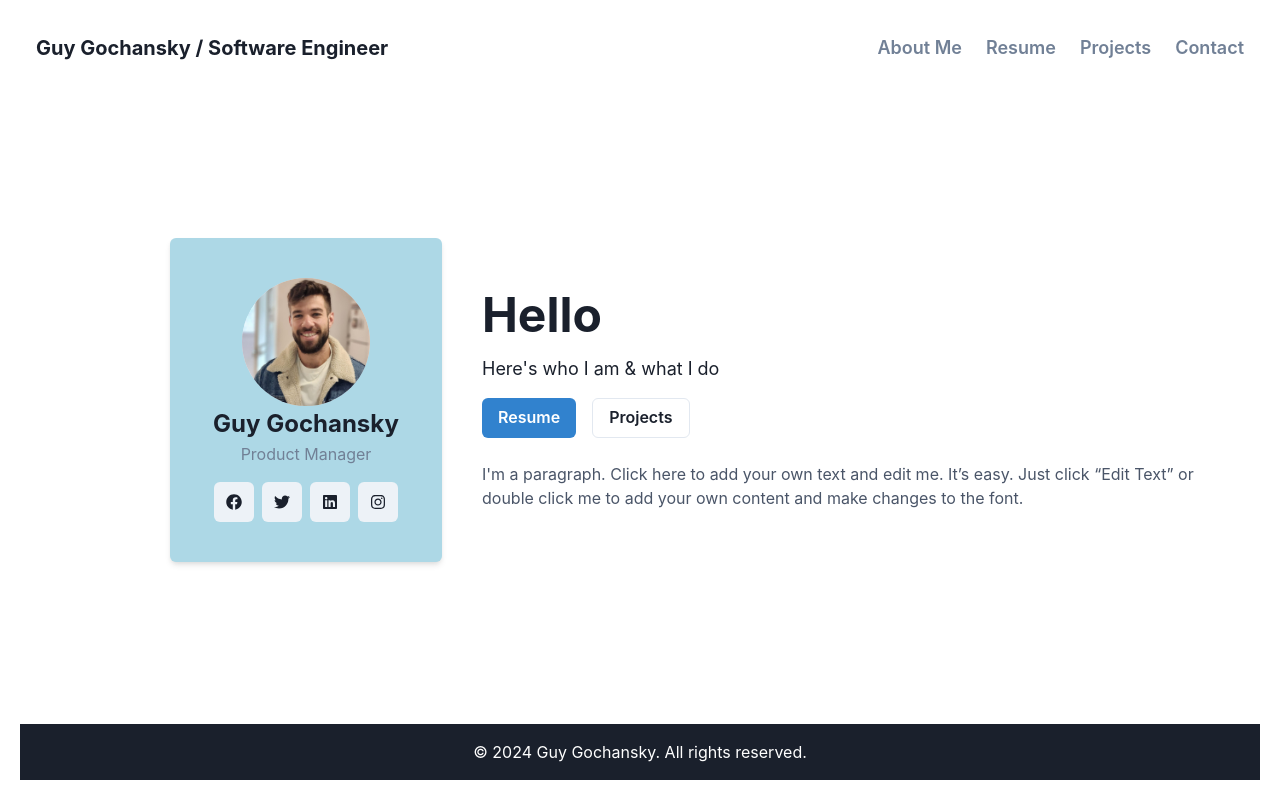
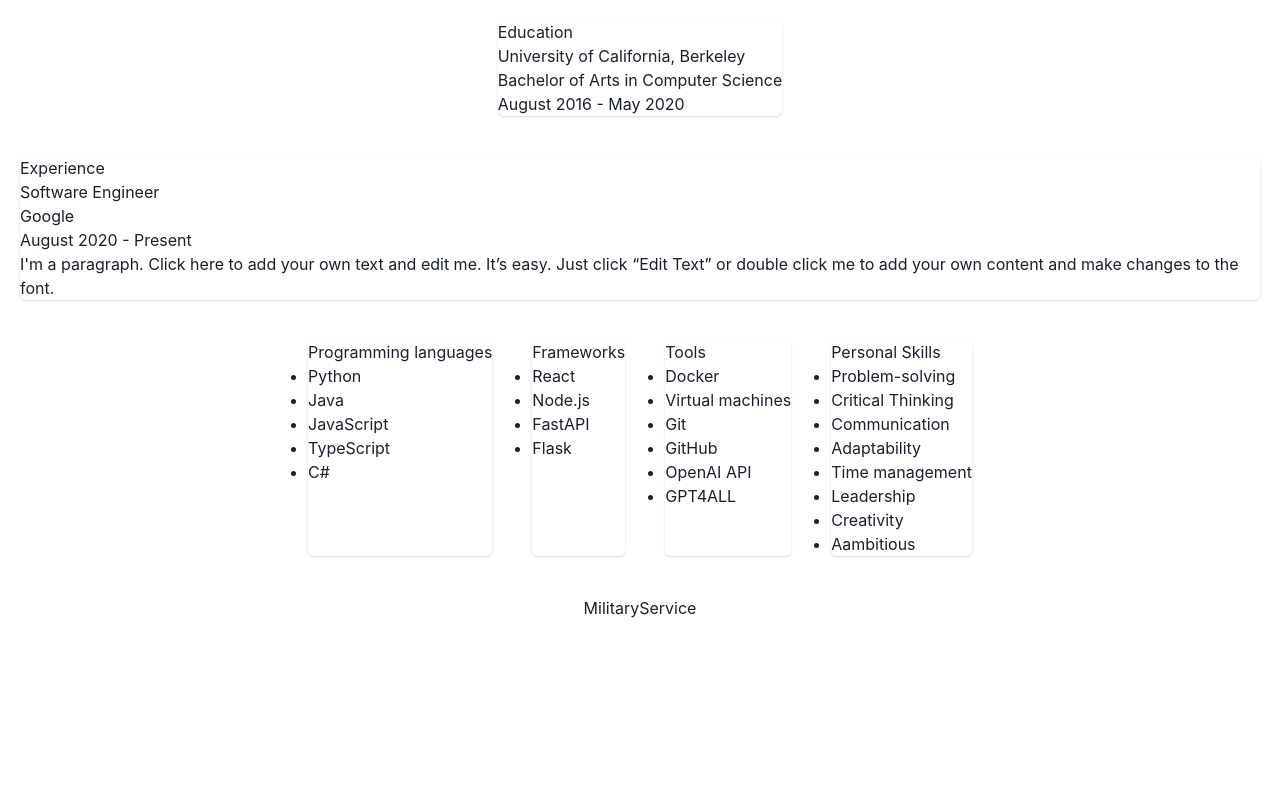
Before and after one commit to guhan1584/Portfolio, a React (Vite) app in the folder Personal-Website/: page /resume in a window 1280 px wide. Built offline with nearby package versions, Linux system fonts and the light colour scheme.

Commit message:
Planning the Resume and validating the routing of the Resume and the Projects pages

```diff
--- a/Personal-Website/src/components/IntroSection.tsx
+++ b/Personal-Website/src/components/IntroSection.tsx
@@ -12,9 +12,11 @@ const IntroSection = () => {
       </Text>
       <Flex>
         <Button colorScheme="blue" mr="4">
-          <Link to="../pages/Resume">Resume</Link>
+          <Link to="/Resume">Resume</Link>
         </Button>
-        <Button variant="outline">Projects</Button>
+        <Button variant="outline">
+          <Link to="/projects">Projects</Link>
+        </Button>
       </Flex>
       <Text mt="6" fontSize="md" color="gray.600">
         I'm a paragraph. Click here to add your own text and edit me. It’s easy.
--- /dev/null
+++ b/Personal-Website/src/components/resume/Education.tsx
@@ -0,0 +1,15 @@
+import { Card } from "@chakra-ui/react";
+import React from "react";
+
+const Education = () => {
+  return (
+    <Card>
+      <h1>Education</h1>
+      <h2>University of California, Berkeley</h2>
+      <h3>Bachelor of Arts in Computer Science</h3>
+      <h4>August 2016 - May 2020</h4>
+    </Card>
+  );
+};
+
+export default Education;
--- /dev/null
+++ b/Personal-Website/src/components/resume/Experience.tsx
@@ -0,0 +1,20 @@
+import { Card } from "@chakra-ui/react";
+import React from "react";
+
+const Experience = () => {
+  return (
+    <Card>
+      <h1>Experience</h1>
+      <h2>Software Engineer</h2>
+      <h3>Google</h3>
+      <h4>August 2020 - Present</h4>
+      <p>
+        I'm a paragraph. Click here to add your own text and edit me. It’s easy.
+        Just click “Edit Text” or double click me to add your own content and
+        make changes to the font.
+      </p>
+    </Card>
+  );
+};
+
+export default Experience;
--- /dev/null
+++ b/Personal-Website/src/components/resume/MilitaryService.tsx
@@ -0,0 +1,7 @@
+import React from "react";
+
+const MilitaryService = () => {
+  return <div>MilitaryService</div>;
+};
+
+export default MilitaryService;
--- /dev/null
+++ b/Personal-Website/src/components/resume/Skills.tsx
@@ -0,0 +1,65 @@
+import { Card, Flex, Spacer } from "@chakra-ui/react";
+import React from "react";
+
+const Skills = () => {
+  return (
+    <Flex justifyContent={"center"}>
+      <Card>
+        <h1>
+          Programming languages
+          <ul>
+            <li>Python</li>
+            <li>Java</li>
+            <li>JavaScript</li>
+            <li>TypeScript</li>
+            <li>C#</li>
+          </ul>
+        </h1>
+      </Card>
+      <Spacer padding={5} />
+      <Card>
+        <h1>
+          Frameworks
+          <ul>
+            <li>React</li>
+            <li>Node.js</li>
+            <li>FastAPI</li>
+            <li>Flask</li>
+          </ul>
+        </h1>
+      </Card>
+      <Spacer padding={5} />
+      <Card>
+        <h1>
+          Tools
+          <ul>
+            <li>Docker</li>
+            <li>Virtual machines</li>
+            <li>Git</li>
+            <li>GitHub</li>
+            <li>OpenAI API</li>
+            <li>GPT4ALL</li>
+          </ul>
+        </h1>
+      </Card>
+      <Spacer padding={5} />
+      <Card>
+        <h1>
+          Personal Skills
+          <ul>
+            <li>Problem-solving</li>
+            <li>Critical Thinking</li>
+            <li>Communication</li>
+            <li>Adaptability</li>
+            <li>Time management</li>
+            <li>Leadership</li>
+            <li>Creativity</li>
+            <li>Aambitious</li>
+          </ul>
+        </h1>
+      </Card>
+    </Flex>
+  );
+};
+
+export default Skills;
--- a/Personal-Website/src/pages/Resume.tsx
+++ b/Personal-Website/src/pages/Resume.tsx
@@ -1,5 +1,45 @@
+import { Box, Flex } from "@chakra-ui/react";
+import Education from "../components/resume/Education";
+import Experience from "../components/resume/Experience";
+import Skills from "../components/resume/Skills";
+import MilitaryService from "../components/resume/MilitaryService";
+
+interface WorkExperience {
+  title: string;
+  company: string;
+  location: string;
+  startDate: string;
+  endDate: string;
+  description: string;
+}
+
+interface Skills {
+  name: string;
+}
+
+interface ResumeProps {
+  workExperience: WorkExperience[];
+  // education: Education[];
+  skills: Skills[];
+}
+
 const Resume = () => {
-  return <div>Resume</div>;
+  return (
+    <Flex direction={"column"} alignItems={"center"} justifyContent={"center"}>
+      <Box padding={5}>
+        <Education />
+      </Box>
+      <Box padding={5}>
+        <Experience />
+      </Box>
+      <Box padding={5}>
+        <Skills />
+      </Box>
+      <Box padding={5}>
+        <MilitaryService />
+      </Box>
+    </Flex>
+  );
 };
 
 export default Resume;
```
Also changed, not shown: Personal-Website/src/router.tsx (+12 -1 lines).
